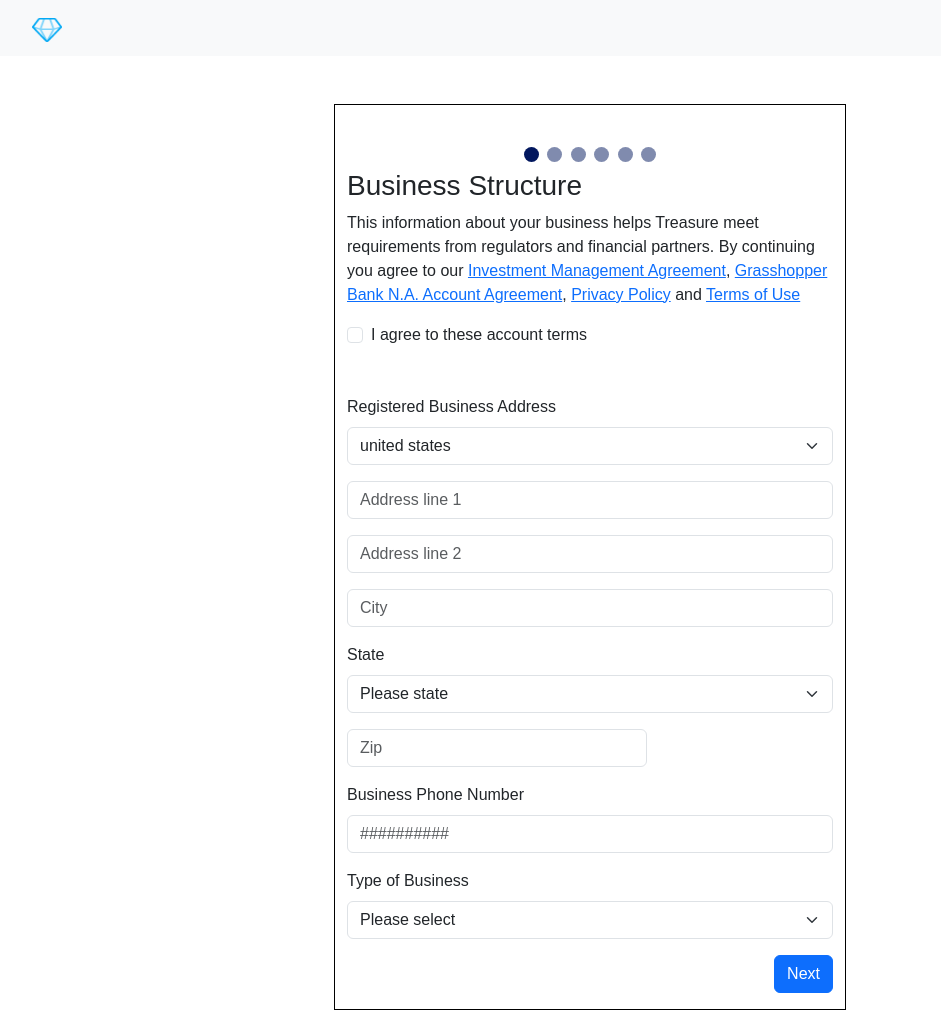
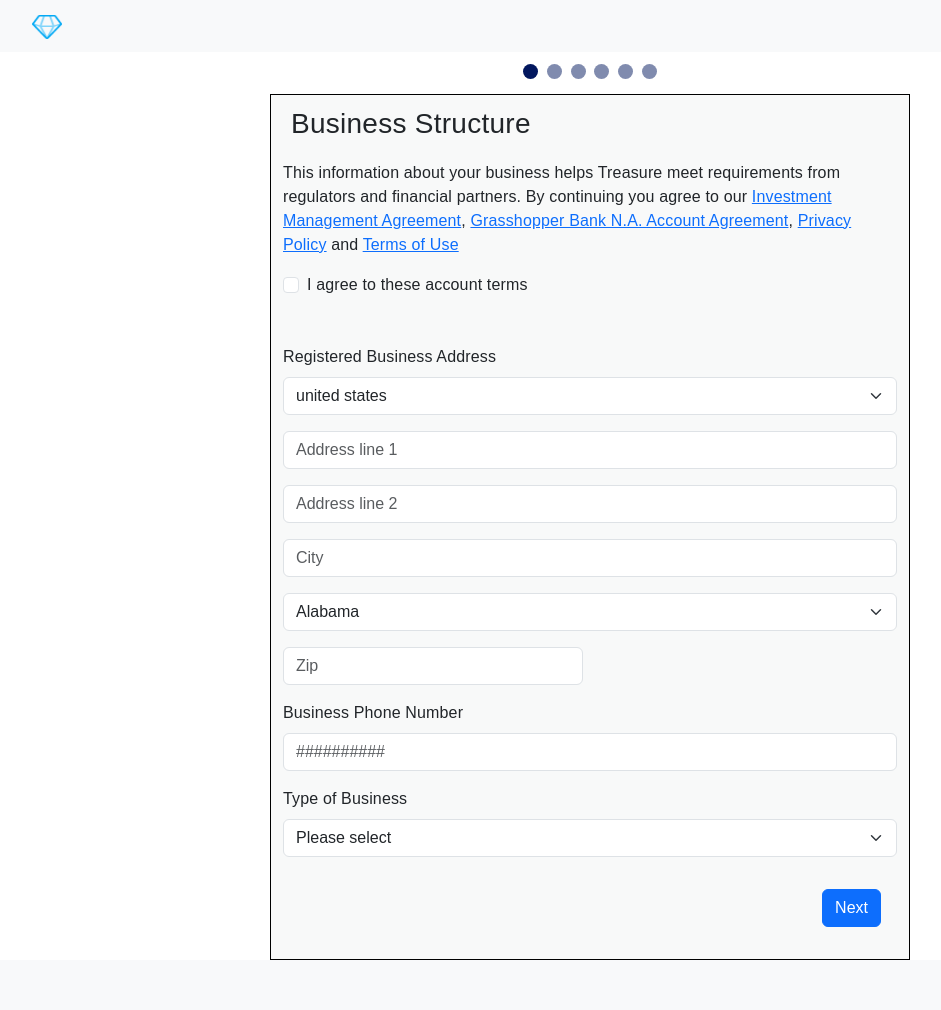
Before and after one commit to niazahmad12/upwork1, a PHP site: page / in a window 1280 px wide. Shown: the whole page, without its empty margins (50-991 px from the left). After the commit the page ends 960 px from the top, so only its background shows below. Run offline with PHP 8.4, Linux system fonts and the light colour scheme; data comes from the database, SQL or seed files in the repository; some libraries are stand-ins or nearby versions.

Commit message:
issues are fixing

```diff
--- a/assets/css/style.css
+++ b/assets/css/style.css
@@ -1,7 +1,9 @@
 
 .section{
     border: 1px solid black;
-    width: 40%;
+    width: 50%;
+    background-color:#F8F9F9
+
 
 }
 .center-screen {
@@ -20,6 +22,8 @@
     /* background-color: #f1f1f1; */
     background-color: #ffffff;
     font-family:Arial, Helvetica, sans-serif;
+    line-height:1.5em;
+    letter-spacing:0.00938em;
   }
 
   /* #regForm {
@@ -71,7 +75,7 @@
   }
 
   #prevBtn {
-    background-color: #bbbbbb;
+    background-color: #0d6efd;
   }
 
   /* Make circles that indicate the steps of the form: */
@@ -94,3 +98,9 @@
   .step.finish {
     background-color: #04AA6D;
   }
+  h3{
+    line-height:1.5em;
+    letter-spacing:0.00938em;
+    padding:3px;
+    text-transform:capitalize;
+  }
--- a/assets/js/scripts.js
+++ b/assets/js/scripts.js
@@ -82,7 +82,6 @@ $(document).ready(function(){
             $(".exempt_add").show();
         }
     });
-
 });
 function phone_number_mask(id){
 document.getElementById(id).addEventListener('input', function (e) {
@@ -97,7 +96,11 @@ function boe(id){
 
     var url ='edit_officer_dialog.php?id='+id;
 
-    window.open(url,'Business Officier',"width=400, height=600, top="+top+", left="+left);
+ //   window.open(url,'Business Officier',"width=400, height=600, top="+top+", left="+left);
+ $( "#dialog-1" ).dialog({
+    autoOpen: false,
+ });
+ $( "#dialog-1" ).dialog( "open" );
     // var url = 'process.ajax.php';
     // $.ajax({
     //     url: url,
--- a/helpers/config.php
+++ b/helpers/config.php
@@ -2,6 +2,9 @@
 $CLIENT_ID='OdU6vzlFVpDcA5Y8gixhkJheU6JdIvMG';
 $CLIENT_SECRET='aufdRig2xMxFNpeq9OGZOdrcbM2PxdcVrebMw62O4ewZYU5H9ybBuP9q0yDawBM';
 define("DEBUG_ON",true);
+ ini_set('display_errors', 0);
+ ini_set('display_startup_errors', 0);
+ error_reporting(0);
 
 $USERS=array('test1'=>1,'test2'=>2);
 
--- a/index.php
+++ b/index.php
@@ -11,9 +11,8 @@ $business_officer=get_business_officer($uid);
 
 //debugVar($uid);
 ?>
-<div class="container section mt-5">
   <!-- Circles which indicates the steps of the form: -->
-        <div style="text-align:center;margin-top:40px;">
+  <div style="text-align:center;margin-top:10px;">
             <span class="step"></span>
             <span class="step"></span>
             <span class="step"></span>
@@ -21,12 +20,14 @@ $business_officer=get_business_officer($uid);
             <span class="step"></span>
             <span class="step"></span>
         </div>
+<div class="container section mt-2">
+
 
         <form name="treasureForm" id="treasureForm" method="post" action="process.php">
             <input type="hidden" name="uid" id="uid" value="<?=$uid?>">
                 <!-- Start Step-1 Business Structure -->
                 <div class="tab">
-                    <h3>Business Structure</h3>
+                    <h3 class="p-2">Business Structure</h3>
                     <span>
                     This information about your business helps Treasure meet requirements from regulators and financial partners.
                     By continuing you agree to our
@@ -57,9 +58,8 @@ $business_officer=get_business_officer($uid);
                         <input type="text" name="city" id="city" class="form-control"  placeholder="City" required>
                     </div>
                     <div class="mb-3">
-                        <label for="states" class="form-label">State</label>
+                        <!-- <label for="states" class="form-label">State</label> -->
                         <select class="form-select" name="state" id="state" required>
-                        <option value="">Please state</option>
                             <?=states_list()?>
                         </select>
                         <input type="text" name="state2" id="state2" class="form-control" placeholder="state" style="display: none;">
@@ -87,7 +87,7 @@ $business_officer=get_business_officer($uid);
             <!-- Start Step-2 Business Details -->
             <div class="tab">
                 <h3>Business Details</h3>
-                <div class="mb-3 mt-5">
+                <div class="mb-2 mt-2">
                     <label for="legalName" class="form-label">Legal business name</label>
                     <input  type="text" name="legalName" id="legalName"  class="form-control" placeholder="Company" required>
                     <span class="mb-5">The combination of your name and Employer Identification Number
@@ -327,16 +327,16 @@ $business_officer=get_business_officer($uid);
             <div class="tab">
                 <h3>Legal Disclosures</h3>
                 <p>Please review all of the terms & conditions.</p>
-                <div style="border: 1px solid;" id="disclosure1">
+                <div style="border: 1px solid; height: 500px;  overflow: hidden; overflow-y: scroll;" id="disclosure1" >
                     <?php include_once('legal_disclosure1.php') ?>
                 </div>
-                <div style="border: 1px solid; display:none;" id="disclosure2">
+                <div style="border: 1px solid; height: 500px;  overflow: hidden; display:none; overflow-y: scroll;" id="disclosure2">
                     <?php include_once('legal_disclosure2.php') ?>
                 </div>
             </div>
             <!-- End Step-6 Legal Disclosures -->
 
-            <div class="mb-3" style="overflow:auto;">
+            <div class="mb-3 p-3 npb" style="overflow:auto; ">
                 <div style="float:right;">
                 <button type="button" id="prevBtn" onclick="nextPrev(-1)"  class="btn btn-primary">Previous</button>
                 <button type="button" id="nextBtn" onclick="nextPrev(1)" class="btn btn-primary">Next</button>
@@ -345,6 +345,7 @@ $business_officer=get_business_officer($uid);
             </div>
 
                 <!-- <button type="submit" class="btn btn-primary">Submit</button> -->
+            <div id="loading" style="display:none;text-align:center; background-color:#fff;"><img src="assets/img/loading.gif"></div>
         </form>
     </div>
     <script>
@@ -398,8 +399,17 @@ $(document).ready(function(){
         currentTab = currentTab + n;
         // if you have reached the end of the form...
         if (currentTab >= x.length) {
+
             // ... the form gets submitted:
             document.getElementById("treasureForm").submit();
+            $(".npb").hide();
+            var loading = $("#loading");
+
+           // $(document).ajaxStart(function () {
+            loading.show();
+            //});
+
+
             return false;
         }
           // add/update business representative
```
Also changed, not shown: process.php (+34 -29 lines).
